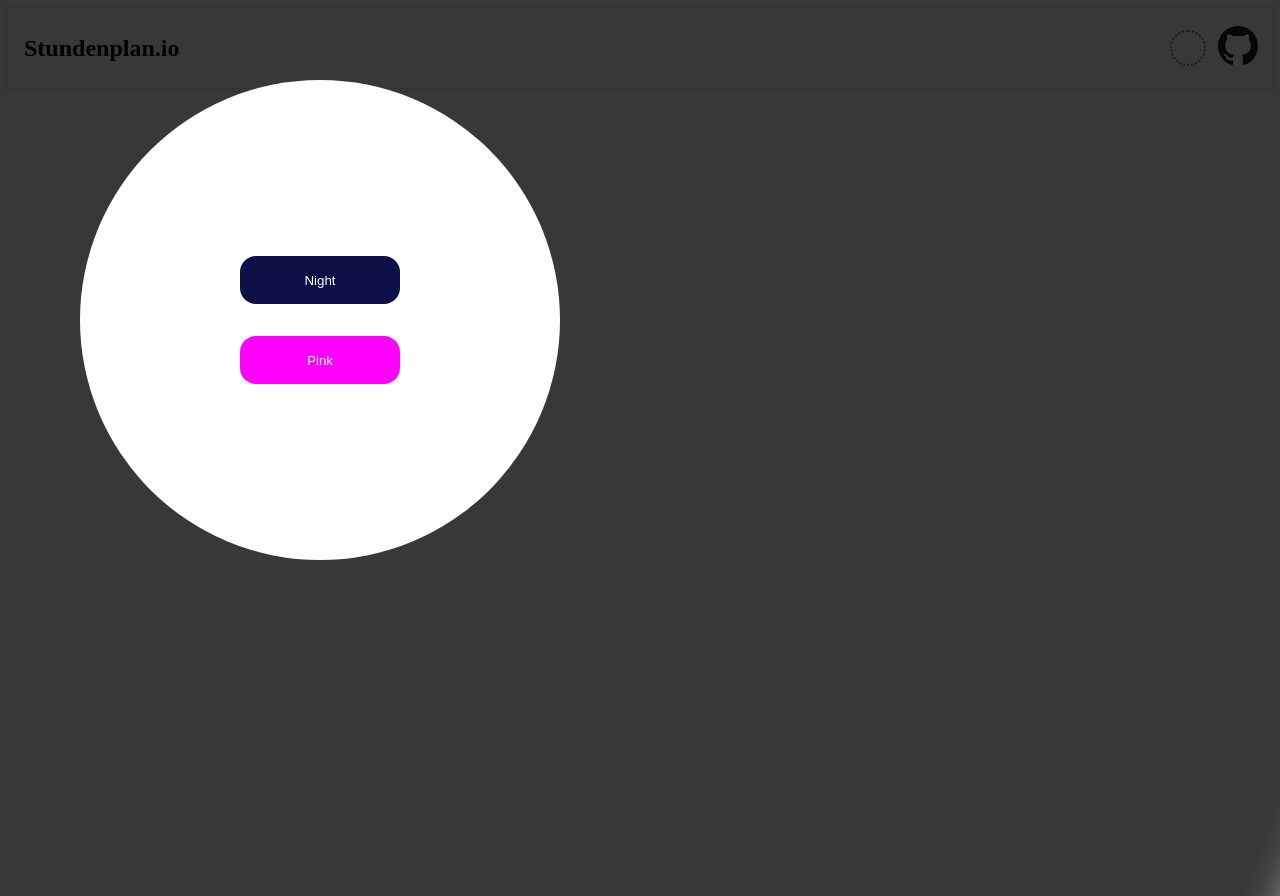
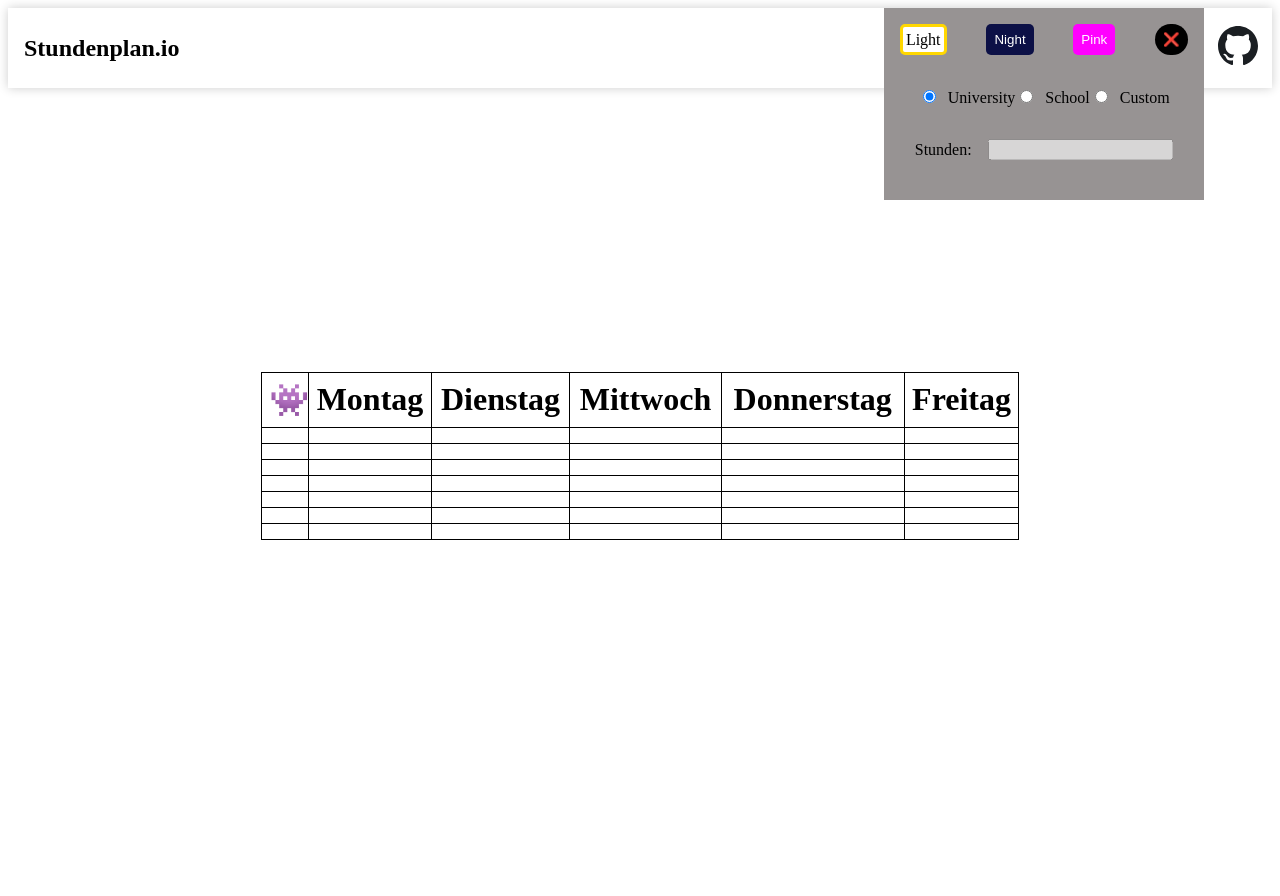
Before and after one commit to Benedikt-Brunner/Stundenplan.io, a SvelteKit app: page / in a window 1280 px wide. Both pictures are taken after a click on the element 1187 px from the left and 48 px from the top of the page. Before the commit the page ends 800 px from the top, so only its background shows below. Built offline with nearby package versions, Linux system fonts and the light colour scheme.

Commit message:
scafolding + options

```diff
--- /dev/null
+++ b/src/lib/ScheduleStore.js
@@ -0,0 +1,48 @@
+import { writable } from "svelte/store";
+export const template = writable("University");
+export const rows = writable(7);
+export const schedule = writable(new Array(7).fill("").map(() => {return {
+    "Hours": "",
+    "Day1": "",
+    "Day2": "",
+    "Day3": "",
+    "Day4": "",
+    "Day5": ""
+}}));
+
+rows.subscribe(value => {
+    schedule.update(old => {
+        let newarr = new Array(value);
+        let len = old.length > value ? value : old.length;
+        let temp = old.slice(0, len);
+        temp.forEach((element, index) => {
+            newarr[index] = element;
+        });
+        newarr.fill("", len);
+        newarr.map((element, index) => {
+            if (element == "") {
+                newarr[index] = {
+                    "Hours": "",
+                    "Day1": "",
+                    "Day2": "",
+                    "Day3": "",
+                    "Day4": "",
+                    "Day5": ""
+                }
+            }
+        })
+        return newarr;
+    });
+})
+
+let TempToRows = new Map();
+TempToRows.set("University", 7);
+TempToRows.set("School", 6);
+
+template.subscribe(value => {
+    if(value == "Custom"){
+        return;
+    }
+
+    rows.set(TempToRows.get(value));
+})
--- a/src/routes/+page.svelte
+++ b/src/routes/+page.svelte
@@ -23,9 +23,3 @@ theme.subscribe(value => {
 {:else if t == "Pink"}
     <PinkT />
 {/if}
-
-
-
-<style>
-
-</style>
--- /dev/null
+++ b/src/routes/Options.svelte
@@ -0,0 +1,172 @@
+<script>
+    //@ts-nocheck
+    import { theme } from "$lib/ThemeStore";
+	import Options from "$lib/Options.svg"
+    import {rows} from "$lib/ScheduleStore.js"
+    import {template as templateStore} from "$lib/ScheduleStore.js";
+
+
+    let focus = false;
+    let colorRGB = "";
+    let color = "";
+    let dynamicRows = rows;
+    let template = "University";
+    let disabled = true;
+    let wait = false;
+
+
+    let themes = [
+        "Light",
+        "Night",
+        "Pink",
+    ]
+
+    let templates = [
+        "University",
+        "School",
+        "Custom"
+    ]
+
+    let DarkText = [
+        "Light"
+    ]
+
+    /**
+     * @type {Map<String, String>}
+    */
+    let colormap = new Map();
+
+    colormap.set("Light", "255, 255, 255")
+    colormap.set("Night", "12, 16, 70")
+    colormap.set("Pink", "255, 0, 255")
+
+
+    theme.subscribe(value => {
+        color = value;
+        colorRGB = colormap.get(value);
+    })
+
+    $:{disabled = template != "Custom"; console.log(disabled)}
+
+    $: updateRows(dynamicRows);
+
+    $: templateStore.set(template);
+
+    function updateRows(e){
+        dynamicRows = dynamicRows < 1 ? 1 : dynamicRows;
+        dynamicRows = dynamicRows > 30 ? 30 : dynamicRows;
+        rows.set(dynamicRows);
+    }
+
+    function waiter(){
+        wait = true;
+        setTimeout(() => {
+            wait = false;
+        }, 100);
+    }
+</script>
+
+
+<!-- svelte-ignore a11y-click-events-have-key-events -->
+<!-- svelte-ignore a11y-no-static-element-interactions -->
+<div class = {focus ? "options" : "optionscollapse"} on:click={() =>{if(focus == false && !wait){focus = true}}}>
+    {#if focus}
+        <div class="top">
+            {#each themes as t}
+                {#if t == color}
+                    <div style="background-color: rgb({colorRGB});color: {DarkText.includes(t) ? "black" : "white"}">{t}</div>
+                {:else}
+                    <button style="--color: {colormap.get(t)}; color: {DarkText.includes(t) ? "black" : "white"}" on:click={() => {theme.set(t)}}>{t}</button>
+                {/if}
+            {/each}
+            <button on:click={() =>{waiter(); focus = false}} style = "--color: 0,0,0; border-radius: 50rem">❌</button>
+        </div>
+        <div class = "middle">
+
+            {#each templates as t}
+                <label>
+                    <input type="radio" bind:group={template} value={t} style="margin-right: 0.5rem">
+                    {t}
+                </label>
+            {/each}
+
+        </div>
+        <div class = "bottom">
+            <label for="rows">Stunden:</label>
+            <input type="number" name="rows" bind:value={dynamicRows} {disabled} style="{disabled ? "cursor: not-allowed" : ""}">
+        </div>
+    {:else}
+    <img src={Options} alt="Options">
+    {/if}
+</div>
+
+
+
+
+<style>
+    .optionscollapse{
+        height: 2.5rem;
+        aspect-ratio: 1/1;
+        cursor: pointer;
+        border: 1px solid black;
+        background-color: rgba(151, 147, 147, 0.781);
+        border-radius: 50%;
+        padding: 2px;
+    }
+
+    .optionscollapse img{
+        height: 100%;
+        aspect-ratio: 1/1;
+    }
+
+    .options{
+        width: 20rem;
+        height: 12rem;
+        background-color: rgba(151, 147, 147);
+        margin-top: 7rem;
+    }
+
+    .top{
+        display: flex;
+        justify-content: space-between;
+        align-items: center;
+        padding: 1rem;
+    }
+
+    .top button{
+        background-color: rgba(var(--color));
+        border: none;
+        border-radius: 5px;
+        padding: 0.5rem;
+        cursor: pointer;
+        transition: 0.5s;
+    }
+
+    .top div{
+        border-radius: 5px;
+        padding: 0.2rem;
+        border: 3px solid gold;
+    }
+
+    .top button:hover{
+        transform: scale(1.1);
+    }
+
+    .middle{
+        display: flex;
+        justify-content: center;
+        align-items: center;
+        padding: 1rem;
+    }
+
+    .bottom{
+        display: flex;
+        justify-content: center;
+        align-items: center;
+        padding: 1rem;
+    }
+
+    .bottom label{
+        margin-right: 1rem;
+    }
+</style>
--- a/src/routes/header.svelte
+++ b/src/routes/header.svelte
@@ -1,13 +1,15 @@
 <script>
     import Git from "$lib/github.svg"
-    import Themeselect from "./themeselect.svelte";
+    import Options from "./Options.svelte";
+    import Profile from "./Profile.svelte";
 </script>
 
 
 <nav>
     <h2>Stundenplan.io</h2>
-    <Themeselect />
-    <a href="https://github.com/Benedikt-Brunner"><img src={Git} alt="Github Logo" width="40vw" style="margin: 4%;"></a>
+    <Options />
+    <a href="https://github.com/Benedikt-Brunner/Timetable"><img src={Git} alt="Github Logo" width="40vw" style="margin: 4%;"></a>
+    <Profile />
 </nav>
 
 
--- a/src/routes/lightT.svelte
+++ b/src/routes/lightT.svelte
@@ -0,0 +1,56 @@
+<script>
+import {schedule} from "$lib/ScheduleStore.js"
+
+</script>
+
+<div class = "center">
+<table>
+    <tr>
+        <th>👾</th>
+        <th>Montag</th>
+        <th>Dienstag</th>
+        <th>Mittwoch</th>
+        <th>Donnerstag</th>
+        <th>Freitag</th>
+    </tr>
+    {#each $schedule as hour}
+        <tr>
+            <td>{hour.Hours}</td>
+            <td>{hour.Day1}</td>
+            <td>{hour.Day2}</td>
+            <td>{hour.Day3}</td>
+            <td>{hour.Day4}</td>
+            <td>{hour.Day5}</td>
+        </tr>
+    {/each}
+</table>
+</div>
+
+
+<style>
+    .center{
+        display: flex;
+        justify-content: center;
+        align-items: center;
+        height: 100vh;
+    }
+            table{
+        width: 60%;
+        border-collapse: collapse;
+        margin-bottom: 5%;
+    }
+
+    th,td{
+        border: 1px solid black;
+        padding: 1%;
+    }
+    th{
+        font-size: 2rem;
+        text-align: center;
+        width: fit-content;
+    }
+    td{
+        font-size: 1rem;
+        text-align: center;
+    }
+</style>
--- a/src/routes/themeselect.svelte
+++ /dev/null
@@ -1,98 +0,0 @@
-<script>
-    //@ts-nocheck
-    import { theme } from "$lib/ThemeStore";
-	import { fade } from "svelte/transition";
-
-    let themes = [
-        "Light",
-        "Night",
-        "Pink",
-    ]
-
-    let DarkText = [
-        "Light"
-    ]
-
-    /**
-     * @type {Map<String, String>}
-    */
-    let colormap = new Map();
-
-    colormap.set("Light", "255, 255, 255")
-    colormap.set("Night", "12, 16, 70")
-    colormap.set("Pink", "255, 0, 255")
-
-    let focus = false;
-    let colorRGB = "";
-    let color = "";
-    theme.subscribe(value => {
-        color = value;
-        colorRGB = colormap.get(value);
-    })
-</script>
-
-<!-- svelte-ignore a11y-no-static-element-interactions -->
-<!-- svelte-ignore a11y-click-events-have-key-events -->
-<div class="circle" style="--theme-color: {colorRGB}"  on:click={() =>{focus = !focus;}}>
-
-</div>
-<!-- TODO: maybe refactor so select is a popup centered on screen  -->
-{#if focus}
-<div class = "buttons" style="--theme-color: {colorRGB}" in:fade out:fade>
-    {#each themes as t}
-    {#if t != color}
-    <button style="--Bcolor: {colormap.get(t)}; --Tcolor: {DarkText.includes(t) ? "black" : "white"}"  on:click={() =>{theme.set(t); focus = !focus;}}>
-       {t}
-    </button>
-    {/if}
-{/each}
-</div>
-{/if}
-
-
-
-
-
-
-<style>
-
-
-.buttons{
-    position: fixed;
-    display: flex;
-    flex-direction: column;
-    justify-content: center;
-    align-items: center;
-    box-shadow: 0px 0px 48px 50rem rgba(0,0,0,0.78);
-    background-color: rgb(var(--theme-color));
-    transition: background-color 0.5s;
-    width: 30rem;
-    height: 30rem;
-    border-radius: 50rem;
-    bottom: 15rem;
-    right: 45rem;
-}
-
-.buttons button{
-    width: 10rem;
-    height: 3rem;
-    border-radius: 1rem;
-    background-color: rgb(var(--Bcolor));
-    color: var(--Tcolor);
-    margin: 1rem;
-    border: none;
-    cursor: pointer;
-    transition: background-color 0.5s;
-}
-
-
-.circle{
-    width: 2rem;
-    border-radius: 50rem;
-    background-color: rgb(var(--theme-color));
-    transition: background-color 0.5s;
-    cursor: pointer;
-    outline: 2px dotted grey;
-    aspect-ratio: 1/1;
-}
-</style>
```
Also changed, not shown: src/lib/Options.svg (added), src/routes/Profile.svelte (added).
